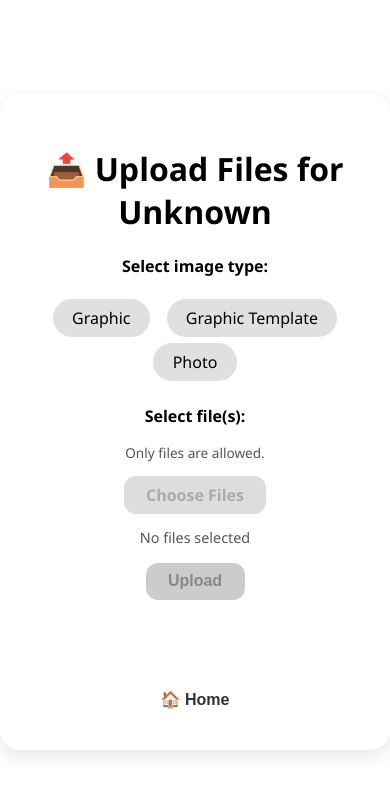
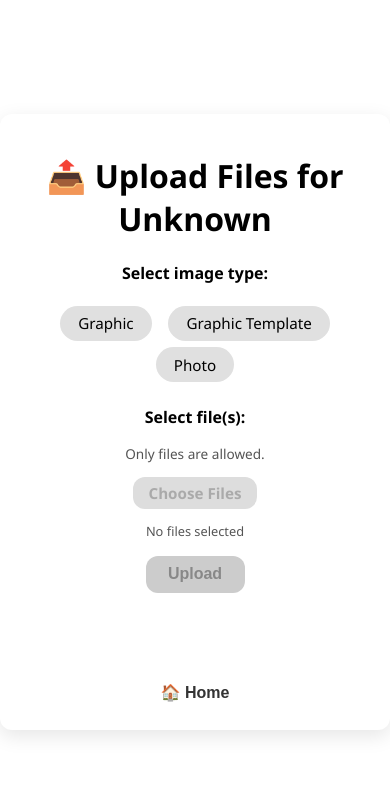
Before and after one commit to vladpke/company-image-uploader, a Flask app: page /upload in a window 390 px wide. Shown: the top 795 px of the page. Run offline with Flask 3, Linux system fonts and the light colour scheme; the visitor is signed in with stand-in values (Sample User, id 1).

Commit message:
Made the page responsive, for use on mobile phones

```diff
--- a/static/style.css
+++ b/static/style.css
@@ -171,6 +171,7 @@ input[type="file"] {
     font-size: 0.9em;
     color: #555;
     word-break: break-word;
+    text-align: center;
 }
 
 .file-note {
@@ -215,3 +216,27 @@ input[type="file"] {
     cursor: not-allowed;
     pointer-events: none;
 }
+
+@media (max-width: 480px) {
+    .container {
+        padding: 1.2em;
+        border-radius: 12px;
+    }
+
+    .file-label,
+    .home-button,
+    button,
+    label {
+        font-size: 0.95em;
+        padding: 0.4em 1em;
+    }
+
+    .radio-group label {
+        display: block;
+        margin: 0.3em auto;
+    }
+
+    .file-names {
+        font-size: 0.8em;
+    }
+}
--- a/templates/home.html
+++ b/templates/home.html
@@ -3,6 +3,7 @@
 
 <head>
     <meta charset="UTF-8">
+    <meta name="viewport" content="width=device-width, initial-scale=1.0">
     <title>Select Company</title>
     <link rel="stylesheet" href="{{ url_for('static', filename='style.css') }}">
 </head>
--- a/templates/passphrase.html
+++ b/templates/passphrase.html
@@ -3,6 +3,7 @@
 
 <head>
     <meta charset="UTF-8">
+    <meta name="viewport" content="width=device-width, initial-scale=1.0">
     <title>Enter Passphrase</title>
     <link rel="stylesheet" href="{{ url_for('static', filename='style.css') }}">
 </head>
--- a/templates/result.html
+++ b/templates/result.html
@@ -3,6 +3,7 @@
 
 <head>
   <meta charset="UTF-8">
+  <meta name="viewport" content="width=device-width, initial-scale=1.0">
   <title>Upload Result</title>
   <link rel="stylesheet" href="{{ url_for('static', filename='style.css') }}">
 </head>
--- a/templates/upload.html
+++ b/templates/upload.html
@@ -3,6 +3,7 @@
 
 <head>
     <meta charset="UTF-8">
+    <meta name="viewport" content="width=device-width, initial-scale=1.0">
     <title>Upload Images</title>
     <link rel="stylesheet" href="{{ url_for('static', filename='style.css') }}">
     <script>
```
